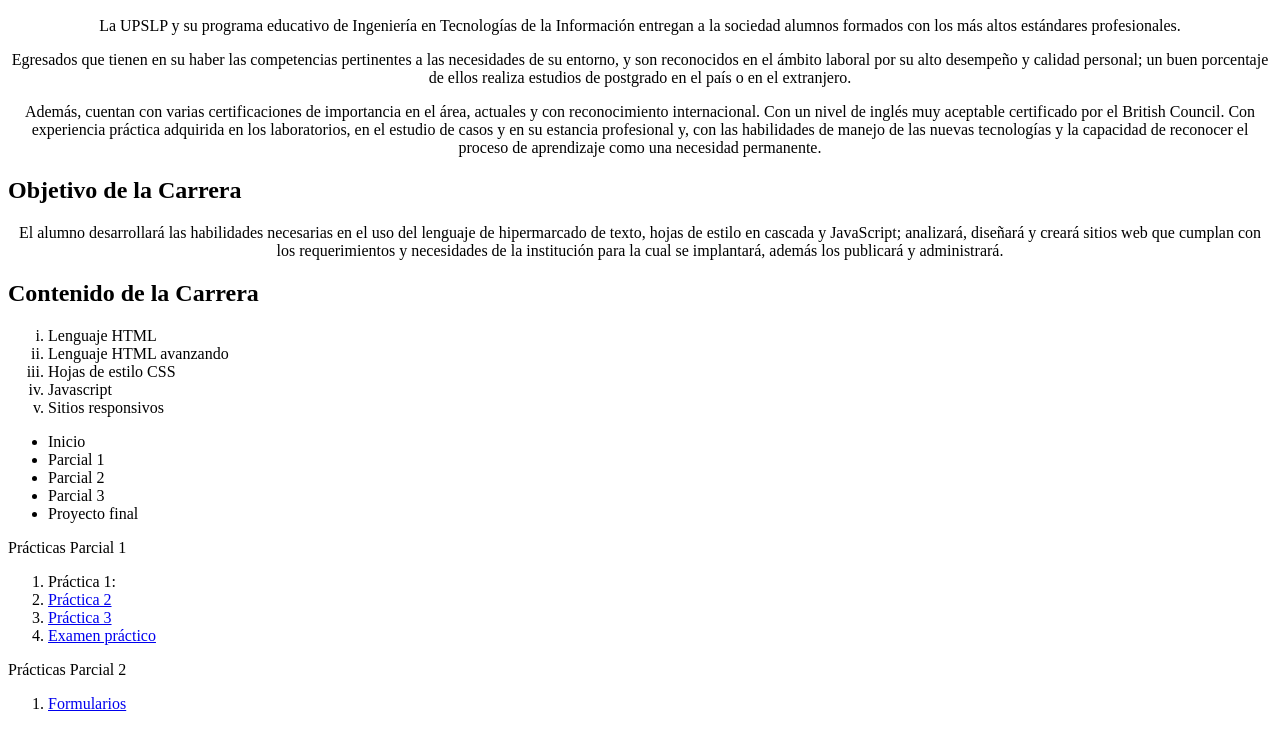
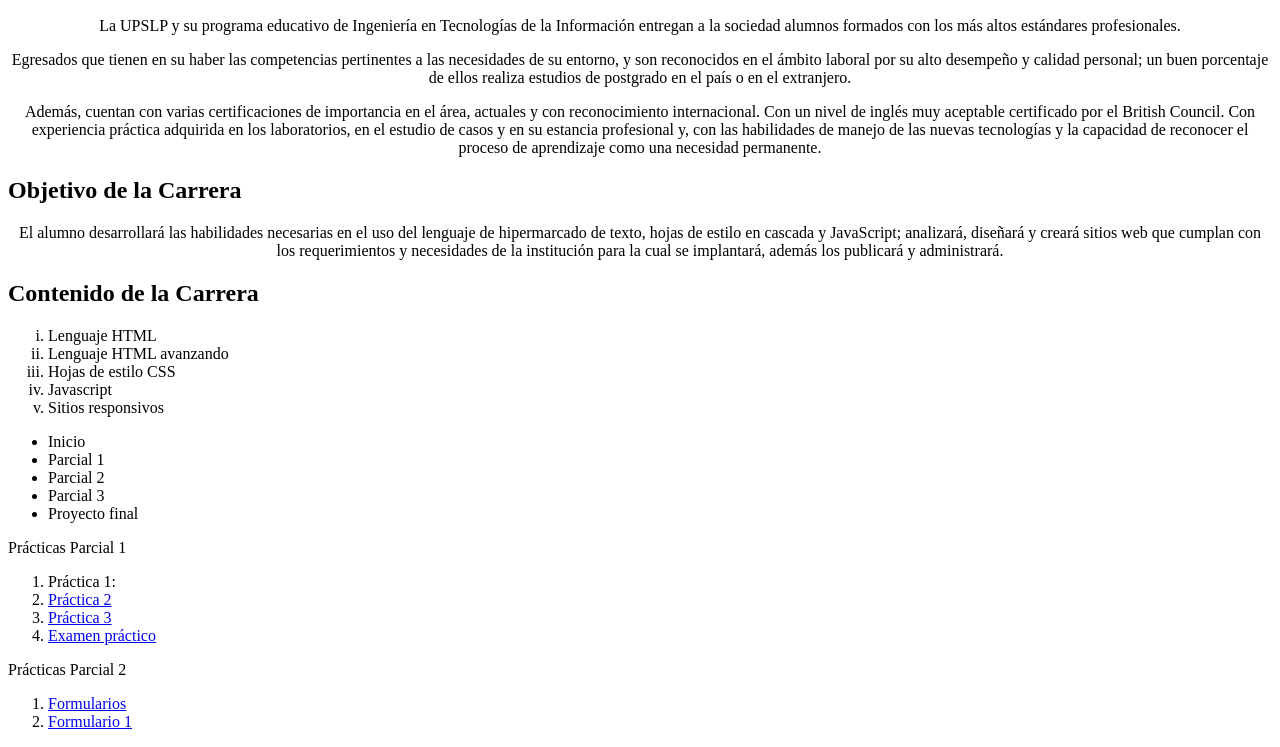
Before and after one commit to Danizza20/portafolio, a plain HTML site: page Index.html in a window 1280 px wide. Shown: the part 639-1386 px from the top of the page. Drawn offline with Linux system fonts and the light colour scheme.

Commit message:
Update Index.html

```diff
--- a/Index.html
+++ b/Index.html
@@ -67,6 +67,7 @@
         <p align="left">Prácticas Parcial 2
                 <ol type="1">
                     <li><a href="formulario.html">Formularios</a></li>
+                    <li><a href="formulario1.html">Formulario 1</a></li>
                 </ol>
         </header>
 </body>
```
